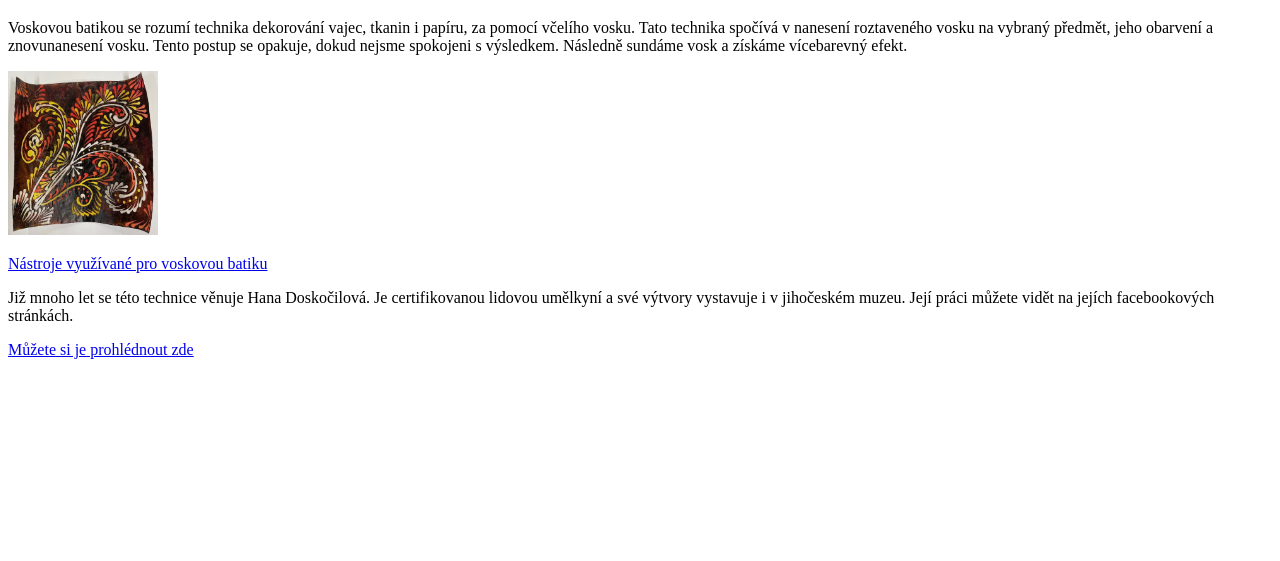
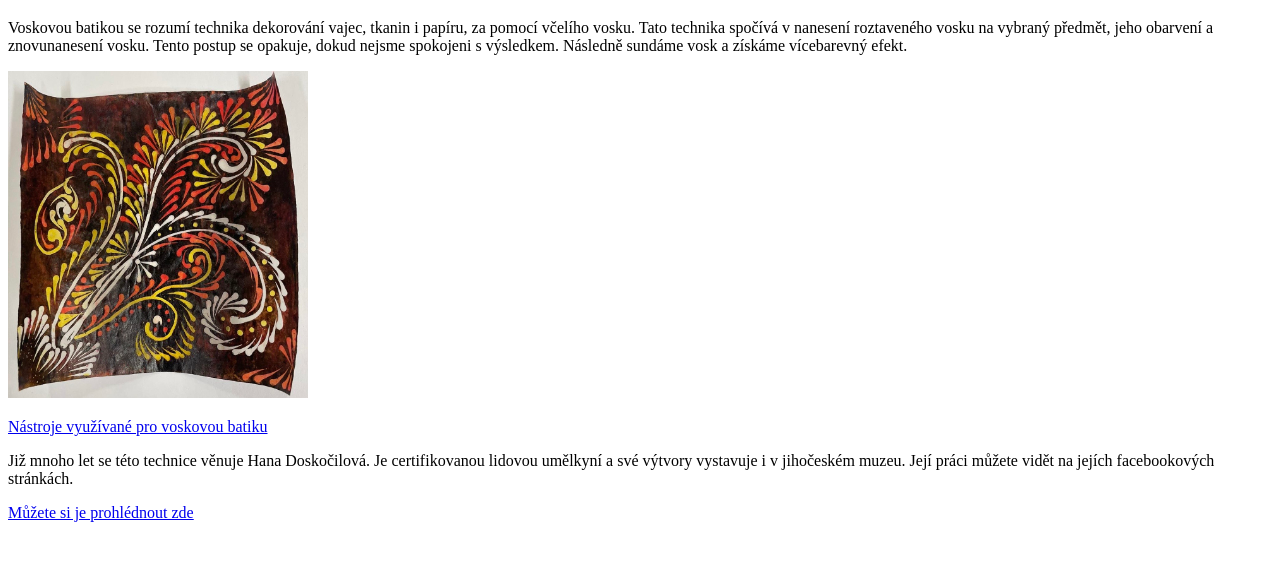
Before and after one commit to ve-study/web-stranky, a plain HTML site: page index.html in a window 1280 px wide. Shown: the part 61-622 px from the top of the page. Drawn offline with Linux system fonts and the light colour scheme.

Commit message:
Update index.html

```diff
--- a/index.html
+++ b/index.html
@@ -11,7 +11,7 @@
         Voskovou batikou se rozumí technika dekorování vajec, tkanin i papíru, za pomocí včelího vosku. Tato technika spočívá v nanesení roztaveného vosku na vybraný předmět, jeho obarvení a znovunanesení vosku. Tento postup se opakuje, dokud nejsme spokojeni s výsledkem. Následně sundáme vosk a získáme vícebarevný efekt.
     </p>
     <p>
-        <img width="150" src="batika.jpeg">
+        <img width="300" src="batika.jpeg">
     </p>
     <p>
         <a href="druha.html">Nástroje využívané pro voskovou batiku</a>
```
